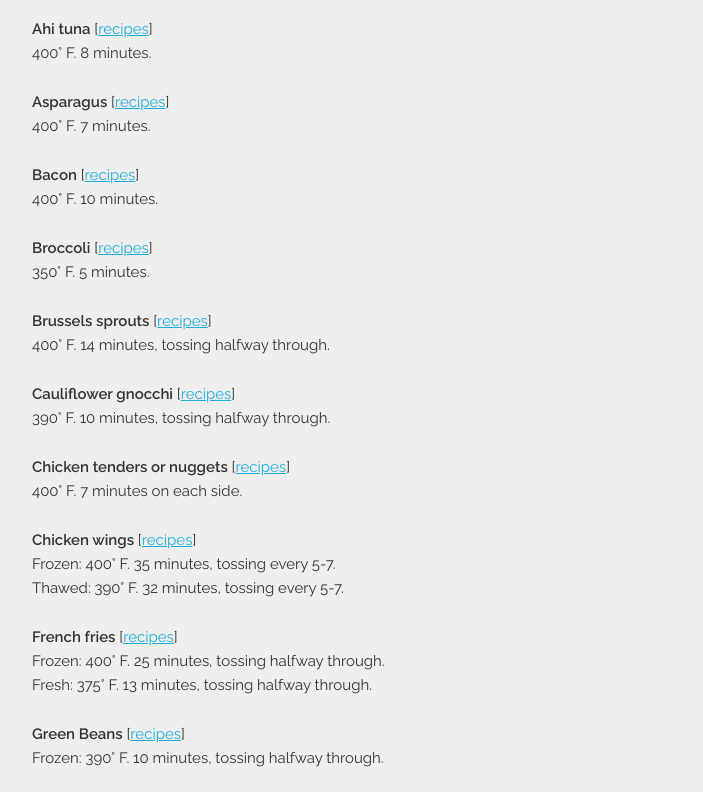
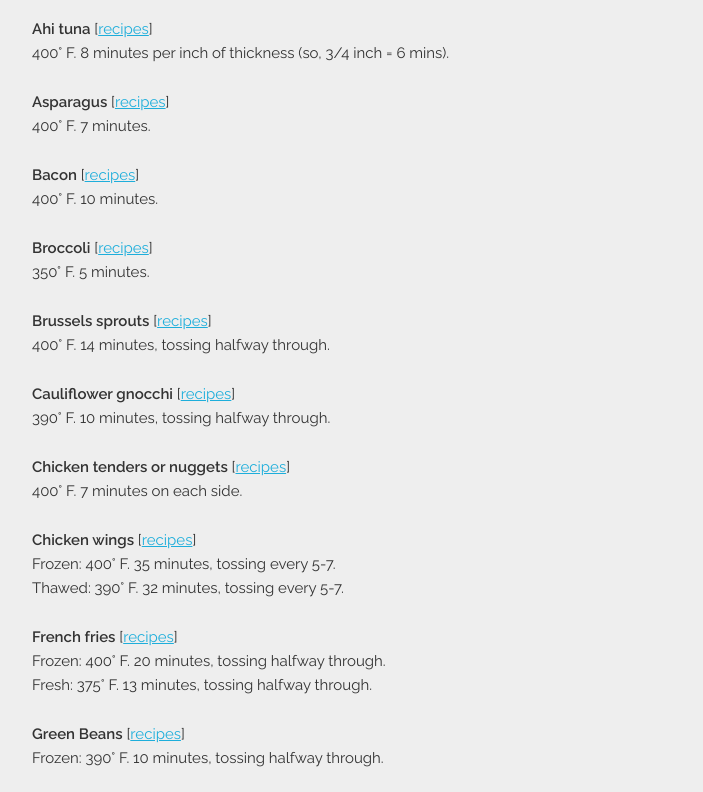
Before and after one commit to AirFryMe/airfryme.github.io, a plain HTML site: page index.html in a window 1280 px wide. Shown: the part 109-901 px from the top of the page, without its empty margins (128-831 px from the left). Drawn offline with Linux system fonts and the light colour scheme.

Commit message:
Tuna and french fry updates.

```diff
--- a/index.html
+++ b/index.html
@@ -57,7 +57,7 @@
           name="ahi-tuna"
           href="https://www.google.com/search?q=air+fryer+recipes+ahi+tuna">recipes</a>]
           <br/>
-          400&deg; F. 8 minutes.
+          400&deg; F. 8 minutes per inch of thickness (so, 3/4 inch = 6 mins).
         </p>
       </div>
 
@@ -143,7 +143,7 @@
           name="french-fries"
           href="https://www.google.com/search?q=air+fryer+recipes+french+fries">recipes</a>]
           <br/>
-          Frozen: 400&deg; F. 25 minutes, tossing halfway through.<br/>
+          Frozen: 400&deg; F. 20 minutes, tossing halfway through.<br/>
           Fresh: 375&deg; F. 13 minutes, tossing halfway through.
         </p>
       </div>
```
